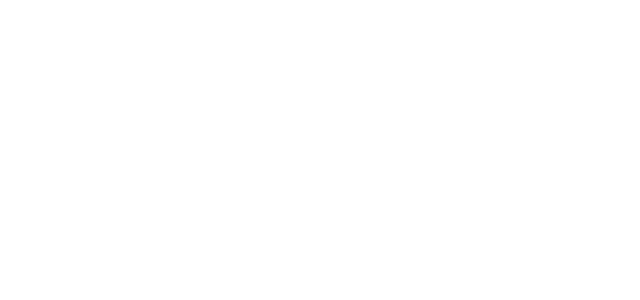
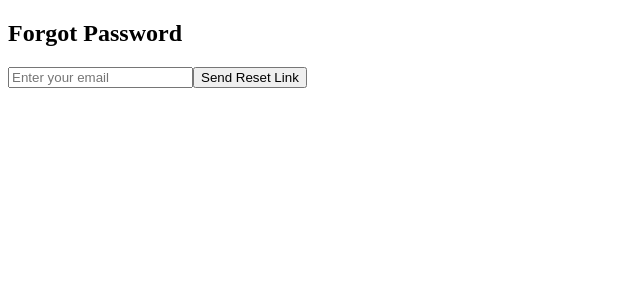
Before and after one commit to 1109inc/knowledge-base-platform, a React (Create React App) app in the folder client/: page /forgot-password in a window 1280 px wide. Before the commit this address had no page. Shown: the top 300 px of the page, without its empty margins (0-640 px from the left). Built offline with nearby package versions, Linux system fonts and the light colour scheme.

Commit message:
Added Forgot Password and Reset Password UI with working email flow

```diff
--- a/client/src/App.jsx
+++ b/client/src/App.jsx
@@ -2,9 +2,11 @@
 import Register from "./pages/Register";
 import Login from "./pages/Login";
 import Dashboard from "./pages/Dashboard";
-import CreateDocument from "./pages/CreateDocument"; // Add this
+import CreateDocument from "./pages/CreateDocument";
 import ViewDocument from "./pages/ViewDocument";
 import EditDocument from "./pages/EditDocument";
+import ForgotPassword from "./pages/ForgotPassword";
+import ResetPassword from "./pages/ResetPassword";
 
 function App() {
   return (
@@ -13,9 +15,11 @@
         <Route path="/" element={<Login />} />
         <Route path="/register" element={<Register />} />
         <Route path="/dashboard" element={<Dashboard />} />
-        <Route path="/create" element={<CreateDocument />} /> {/* Add this */}
-        <Route path="/documents/:id" element={<ViewDocument />} /> {/* Add this */}
-        <Route path="/documents/:id/edit" element={<EditDocument />} /> {/* Add this */}
+        <Route path="/create" element={<CreateDocument />} />
+        <Route path="/documents/:id" element={<ViewDocument />} />
+        <Route path="/documents/:id/edit" element={<EditDocument />} />
+        <Route path="/forgot-password" element={<ForgotPassword />} />
+        <Route path="/reset-password/:token" element={<ResetPassword />} />
       </Routes>
     </Router>
   );
--- /dev/null
+++ b/client/src/pages/ForgotPassword.jsx
@@ -0,0 +1,51 @@
+import { useState } from "react";
+import axios from "../api/axios";
+
+const ForgotPassword = () => {
+  const [email, setEmail] = useState("");
+  const [message, setMessage] = useState("");
+  const [error, setError] = useState("");
+
+  const handleSubmit = async (e) => {
+    e.preventDefault();
+    setMessage("");
+    setError("");
+
+    try {
+      const res = await axios.post("/auth/forgot-password", { email });
+      setMessage(res.data.message || "Reset link sent!");
+    } catch (err) {
+      setError(err.response?.data?.message || "Something went wrong");
+    }
+  };
+
+  return (
+    <div className="min-h-screen flex items-center justify-center bg-gray-100">
+      <div className="bg-white p-8 rounded shadow-md w-full max-w-md">
+        <h2 className="text-2xl font-semibold mb-4 text-center">Forgot Password</h2>
+
+        {message && <p className="text-green-600">{message}</p>}
+        {error && <p className="text-red-600">{error}</p>}
+
+        <form onSubmit={handleSubmit} className="space-y-4">
+          <input
+            type="email"
+            placeholder="Enter your email"
+            className="w-full px-4 py-2 border rounded"
+            value={email}
+            onChange={(e) => setEmail(e.target.value)}
+            required
+          />
+          <button
+            type="submit"
+            className="w-full bg-blue-600 text-white py-2 rounded hover:bg-blue-700"
+          >
+            Send Reset Link
+          </button>
+        </form>
+      </div>
+    </div>
+  );
+};
+
+export default ForgotPassword;
--- a/client/src/pages/Login.jsx
+++ b/client/src/pages/Login.jsx
@@ -57,6 +57,12 @@
         />
         <button type="submit">Login</button>
       </form>
+      <p className="text-sm text-center">
+        Forgot your password?{" "}
+        <a href="/forgot-password" className="text-blue-600 hover:underline">
+          Reset it
+        </a>
+      </p>
       <p>Don't have an account? <a href="/register">Register</a></p>
     </div>
   );
--- /dev/null
+++ b/client/src/pages/ResetPassword.jsx
@@ -0,0 +1,55 @@
+import { useState } from "react";
+import { useParams, useNavigate } from "react-router-dom";
+import axios from "../api/axios";
+
+const ResetPassword = () => {
+  const { token } = useParams();
+  const [newPassword, setNewPassword] = useState("");
+  const [message, setMessage] = useState("");
+  const [error, setError] = useState("");
+  const navigate = useNavigate();
+
+  const handleSubmit = async (e) => {
+    e.preventDefault();
+    setMessage("");
+    setError("");
+
+    try {
+      const res = await axios.post(`/auth/reset-password/${token}`, { newPassword });
+      setMessage(res.data.message || "Password reset successfully!");
+      setTimeout(() => navigate("/"), 2000); // redirect to login
+    } catch (err) {
+      setError(err.response?.data?.message || "Reset failed");
+    }
+  };
+
+  return (
+    <div className="min-h-screen flex items-center justify-center bg-gray-100">
+      <div className="bg-white p-8 rounded shadow-md w-full max-w-md">
+        <h2 className="text-2xl font-semibold mb-4 text-center">Reset Password</h2>
+
+        {message && <p className="text-green-600">{message}</p>}
+        {error && <p className="text-red-600">{error}</p>}
+
+        <form onSubmit={handleSubmit} className="space-y-4">
+          <input
+            type="password"
+            placeholder="New password"
+            className="w-full px-4 py-2 border rounded"
+            value={newPassword}
+            onChange={(e) => setNewPassword(e.target.value)}
+            required
+          />
+          <button
+            type="submit"
+            className="w-full bg-blue-600 text-white py-2 rounded hover:bg-blue-700"
+          >
+            Reset Password
+          </button>
+        </form>
+      </div>
+    </div>
+  );
+};
+
+export default ResetPassword;
```
